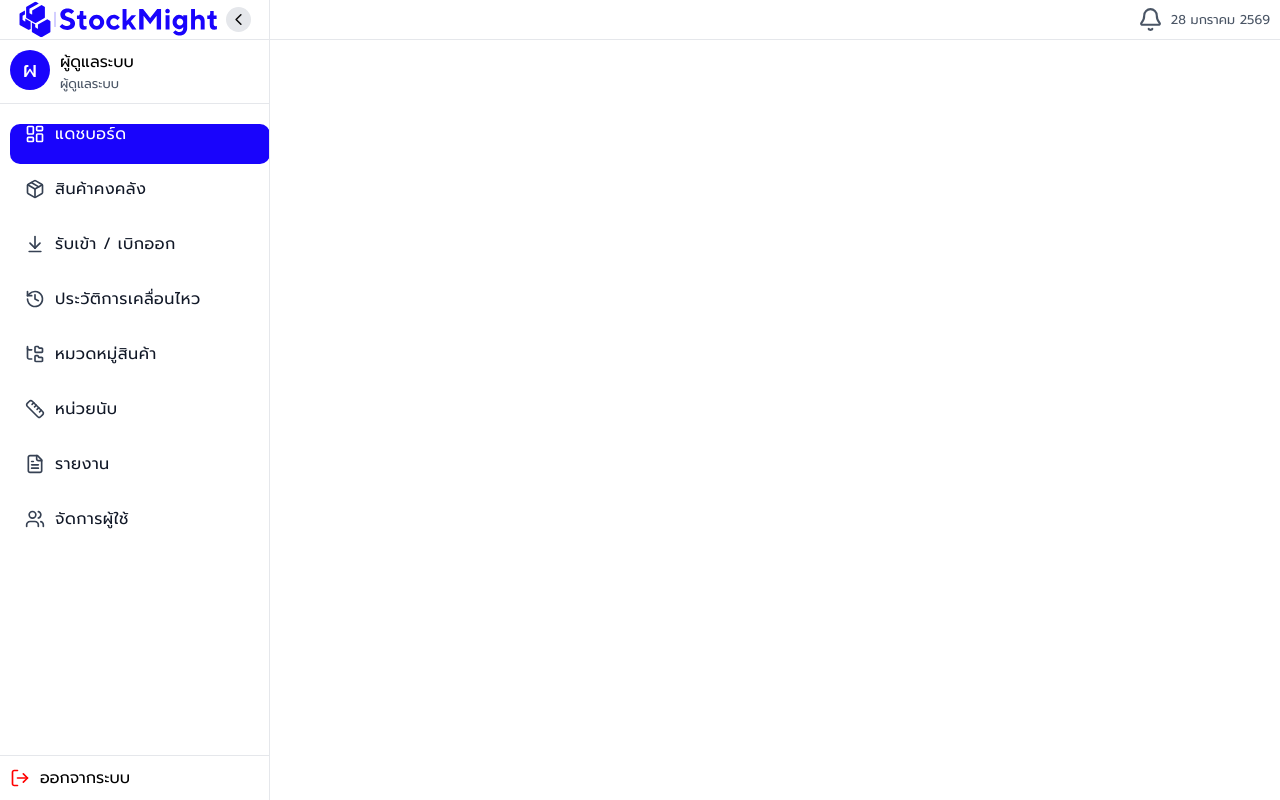
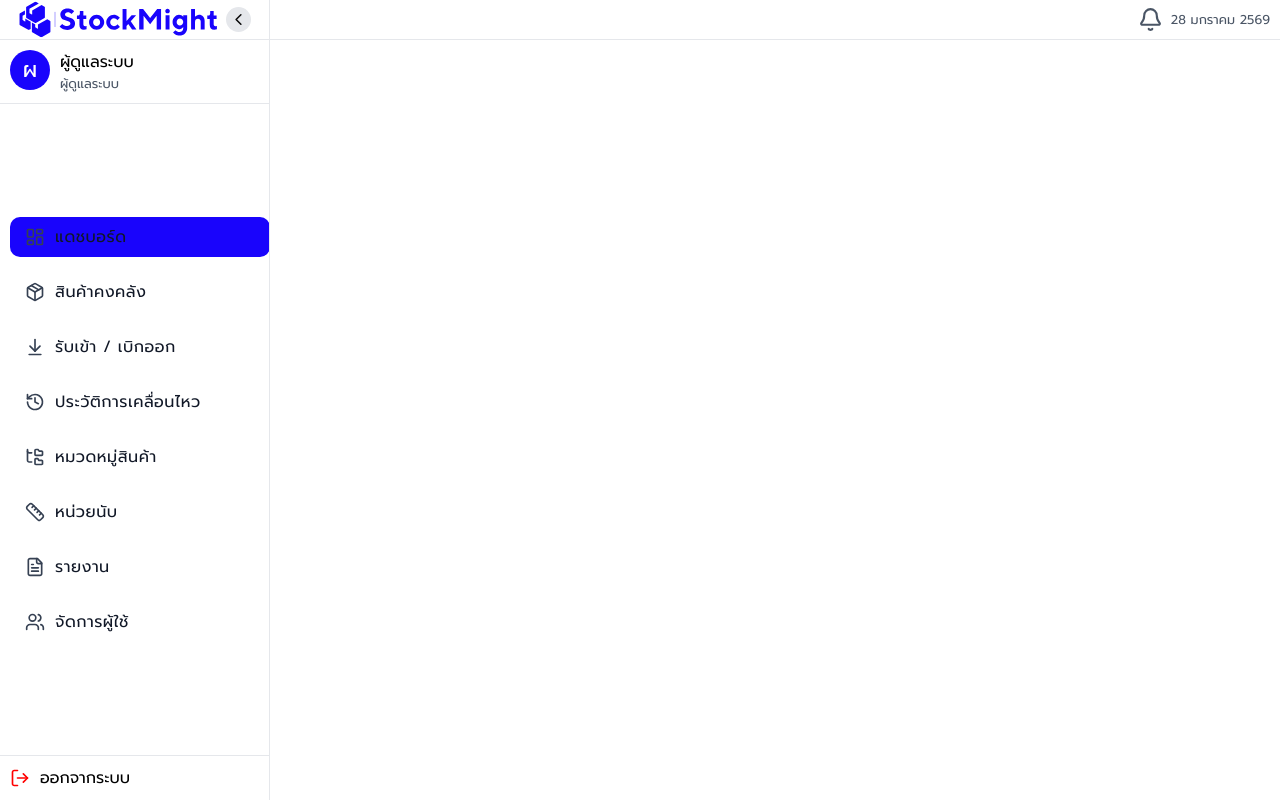
Before and after one commit to TehSomgwut/StockMight, a React (Vite) app: page /pages in a window 1280 px wide. Built offline with nearby package versions, Linux system fonts and the light colour scheme.

Commit message:
Ai พากลับแต่กากอยู่ดี

```diff
--- a/src/components/Side/Side.jsx
+++ b/src/components/Side/Side.jsx
@@ -1,90 +1,74 @@
+import React, { useState, useRef, useLayoutEffect } from 'react';
 import Menu from './menu/Menu';
 import sideStyles from './Side.module.css';
-import { useState, useRef, useEffect } from 'react';
 import gsap from 'gsap';
 
 export default function Side() {
-    const [username, setUsername] = useState("ผู้ดูแลระบบ")
-    const [activeIndex, setActiveIndex] = useState(0)
-    let profile = null
+    const [username] = useState("ผู้ดูแลระบบ");
+    const [activeIndex, setActiveIndex] = useState(0);
+
     const data = [
-        {
-            src:'/Icon/Navigator/Icon-17.svg',
-            alt:'dashboard',
-            text:'แดชบอร์ด'
-        },
-        {
-            src:'/Icon/Navigator/Icon-16.svg',
-            alt:'stock',
-            text:'สินค้าคงคลัง'
-        },
-        {
-            src:'/Icon/Navigator/Icon-15.svg',
-            alt:'imported-exported',
-            text:'รับเข้า / เบิกออก'
-        },
-        {
-            src:'/Icon/Navigator/Icon-14.svg',
-            alt:'history',
-            text:'ประวัติการเคลื่อนไหว'
-        },
-        {
-            src:'/Icon/Navigator/Icon-13.svg',
-            alt:'catagory',
-            text:'หมวดหมู่สินค้า'
-        },
-        {
-            src:'/Icon/Navigator/Icon-12.svg',
-            alt:'metrics',
-            text:'หน่วยนับ'
-        },
-        {
-            src:'/Icon/Navigator/Icon-11.svg',
-            alt:'report',
-            text:'รายงาน'
-        },
-        {
-            src:'/Icon/Navigator/Icon-9.svg',
-            alt:'user-manage',
-            text:'จัดการผู้ใช้'
+        { src: '/Icon/Navigator/Icon-17.svg', alt: 'dashboard', text: 'แดชบอร์ด' },
+        { src: '/Icon/Navigator/Icon-16.svg', alt: 'stock', text: 'สินค้าคงคลัง' },
+        { src: '/Icon/Navigator/Icon-15.svg', alt: 'imported-exported', text: 'รับเข้า / เบิกออก' },
+        { src: '/Icon/Navigator/Icon-14.svg', alt: 'history', text: 'ประวัติการเคลื่อนไหว' },
+        { src: '/Icon/Navigator/Icon-13.svg', alt: 'catagory', text: 'หมวดหมู่สินค้า' },
+        { src: '/Icon/Navigator/Icon-12.svg', alt: 'metrics', text: 'หน่วยนับ' },
+        { src: '/Icon/Navigator/Icon-11.svg', alt: 'report', text: 'รายงาน' },
+        { src: '/Icon/Navigator/Icon-9.svg', alt: 'user-manage', text: 'จัดการผู้ใช้' }
+    ];
+
+    const selectedRef = useRef(null);
+    const menusContainerRef = useRef(null);
+
+    // ใช้ useLayoutEffect เพื่อคำนวณตำแหน่งทันทีก่อนวาดหน้าจอ ป้องกันหน้าขาว/กระพริบ
+    useLayoutEffect(() => {
+        if (selectedRef.current && menusContainerRef.current) {
+            // ให้ Indicator ไปอยู่ที่เมนูแรก (index 0) ทันทีที่โหลด
+            const firstMenu = menusContainerRef.current.children[1]; // children[0] คือตัว selected เอง
+            if (firstMenu) {
+                gsap.set(selectedRef.current, { y: 0 });
+            }
         }
-    ]
-    const selected = useRef(null)
-    const menusContainerRef = useRef(null)
-
-    useEffect(() => {
-        // Set initial position of the selected indicator to the first menu
-        if (menusContainerRef.current && selected.current) {
-            const target = menusContainerRef.current.children[1]; // children[0] is the .selected element itself
-            if (target) gsap.set(selected.current, { y: target.offsetTop });
-        }
-    }, [])
-
-    const handleSelect = (index) => {
-        setActiveIndex(index)
-    }
+    }, []);
 
     return (
-        <aside>
-            <div>
-                <div className={sideStyles["profile-container"]}>
-                    { !profile ? <p className={sideStyles["profile-text"]}> {username.slice(0, 1)}</p> : <img className={sideStyles["profile-picture"]} src="profile" alt="profile" />}
-                    <div>
-                        <p className={sideStyles.username}>ผู้ดูแลระบบ</p>
-                        <p className={sideStyles.role}>ผู้ดูแลระบบ</p>
+        <aside className={sideStyles.sidebar}>
+            <div className={sideStyles["profile-container"]}>
+                <div className={sideStyles["profile-text"]}>
+                    {username ? username.slice(0, 1) : "U"}
+                </div>
+                <div>
+                    <p className={sideStyles.username}>{username}</p>
+                    <p className={sideStyles.role}>ผู้ดูแลระบบ</p>
+                </div>
+            </div>
+
+            <div className={sideStyles.menus} ref={menusContainerRef}>
+                {/* ตัวเลื่อนสีแดง (Indicator) */}
+                <div className={sideStyles.selected} ref={selectedRef}>
+                    {/* เทคนิคพิเศษ: ใส่ข้อความสีขาวไว้ในกล่องแดง
+                        แล้วเลื่อนสวนทางกับกล่องแดงเพื่อให้ข้อความดูเหมือนอยู่กับที่ */}
+                    <div style={{ position: 'relative', height: '100%' }}>
+                         {/* ส่วนนี้สามารถเพิ่ม Logic การทำ Masking ได้ถ้าต้องการความเป๊ะของตัวอักษรขาว */}
                     </div>
                 </div>
-                <div className={sideStyles.menus} ref={menusContainerRef}>
-                    <div className={sideStyles.selected} ref={selected}></div>
-                    { data.map((item, index)=> {
-                        return <Menu key={index} src={item.src} alt={item.alt} text={item.text} selected={ selected } index={index} active={ activeIndex === index } onSelect={ handleSelect } />
-                    })}
-                </div>
+
+                {data.map((item, index) => (
+                    <Menu
+                        key={index}
+                        {...item}
+                        selectedRef={selectedRef}
+                        index={index}
+                        onSelect={setActiveIndex}
+                    />
+                ))}
             </div>
+
             <div className={sideStyles.exit}>
                 <img src="/Icon/Navigator/Icon-8.svg" alt="exit-icon" />
                 <p>ออกจากระบบ</p>
             </div>
         </aside>
-    )
+    );
 }
--- a/src/components/Side/menu/menu.jsx
+++ b/src/components/Side/menu/menu.jsx
@@ -1,38 +1,32 @@
-import menuStyles from './menu.module.css';
-import { useRef } from 'react';
+import React, { useRef } from 'react';
+import menuStyles from './Menu.module.css';
 import gsap from 'gsap';
 
-export default function Menu(props) {
-    const src = props.src
-    const alt = props.alt
-    const text = props.text
-    const selected = props.selected
-    const index = props.index
-    const active = props.active
-    const onSelect = props.onSelect
+export default function Menu({ src, alt, text, selectedRef, index, onSelect }) {
     const menuRef = useRef(null);
-    const menuText = useRef(null);
-    const menuIcon = useRef(null);
-    function show() {
-        console.log(selected.current.offsetTop, menuRef.current.offsetLeft, menuRef.current.offsetTop)
+
+    function handleClick() {
+        if (selectedRef.current && menuRef.current) {
+            // สั่งให้กล่องสีแดง (Indicator) วิ่งมาที่ตำแหน่ง Y ของเมนูนี้
+            gsap.to(selectedRef.current, {
+                y: menuRef.current.offsetTop,
+                duration: 0.4,
+                ease: "power2.out"
+            });
+            // แจ้ง Component แม่ว่าเลือกเมนูไหน
+            onSelect(index);
+        }
     }
 
-    function move() {
-        // move the highlighted selector
-        gsap.to(selected.current, {
-            y: menuRef.current.offsetTop,
-            duration: 0.1,
-        })
-        // notify parent so it can mark this index as active
-        if (typeof onSelect === 'function') onSelect(index)
-    }
-
-    const containerClass = `${menuStyles["menu-container"]} ${active ? menuStyles.active : ''}`
-
     return (
-        <div ref={menuRef} onClick={move} className={containerClass}>
-            <img ref={menuIcon} className={menuStyles["menus-icon"]} src={src} alt={alt} />
-            <p onClick={show} ref={menuText}>{ text }</p>
+        <div
+            ref={menuRef}
+            onClick={handleClick}
+            className={menuStyles["menu-container"]}
+        >
+            {/* เลเยอร์ปกติ (มองเห็นเป็นสีดำบนพื้นขาว) */}
+            <img className={menuStyles["menus-icon"]} src={src} alt={alt} />
+            <p className={menuStyles["text-black"]}>{text}</p>
         </div>
     );
 }
```
